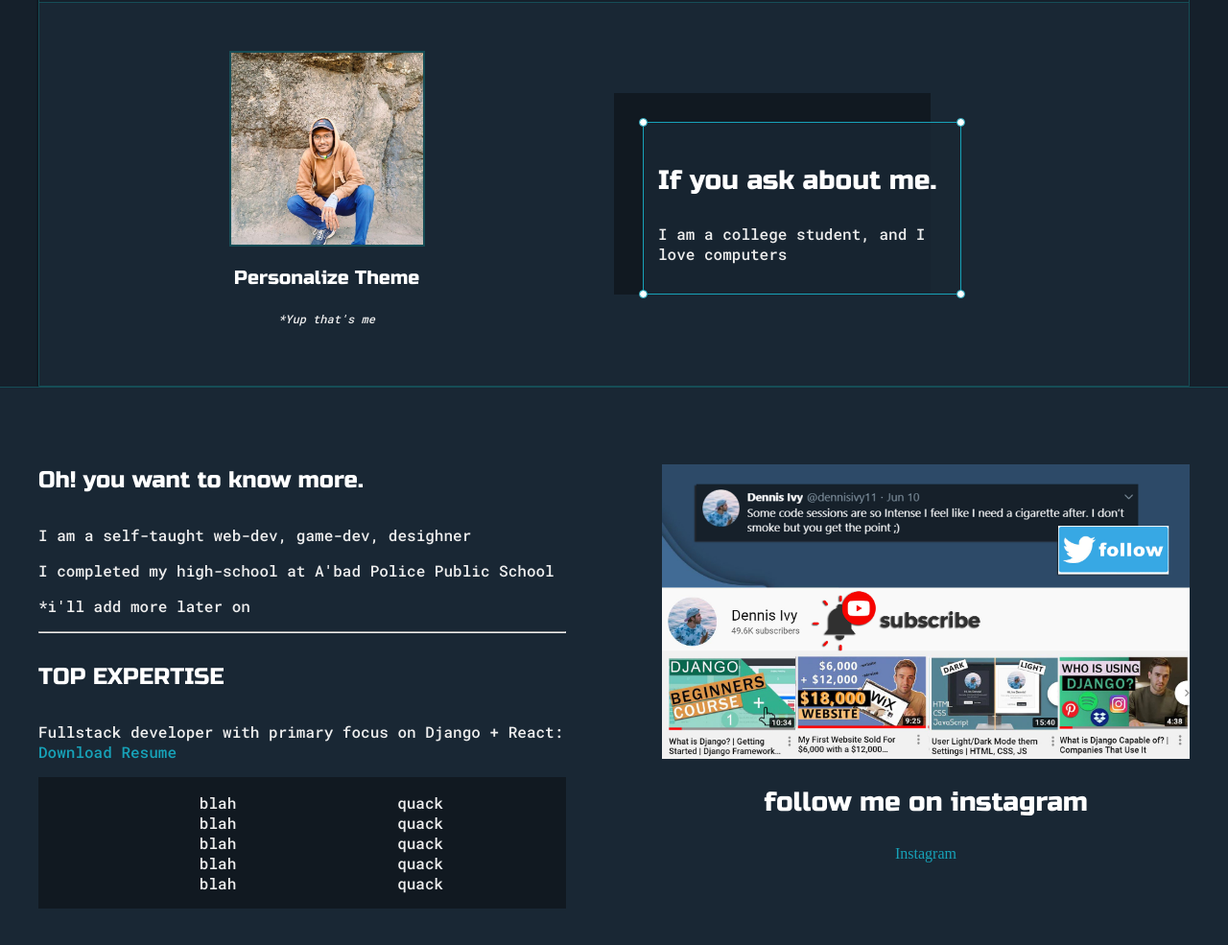
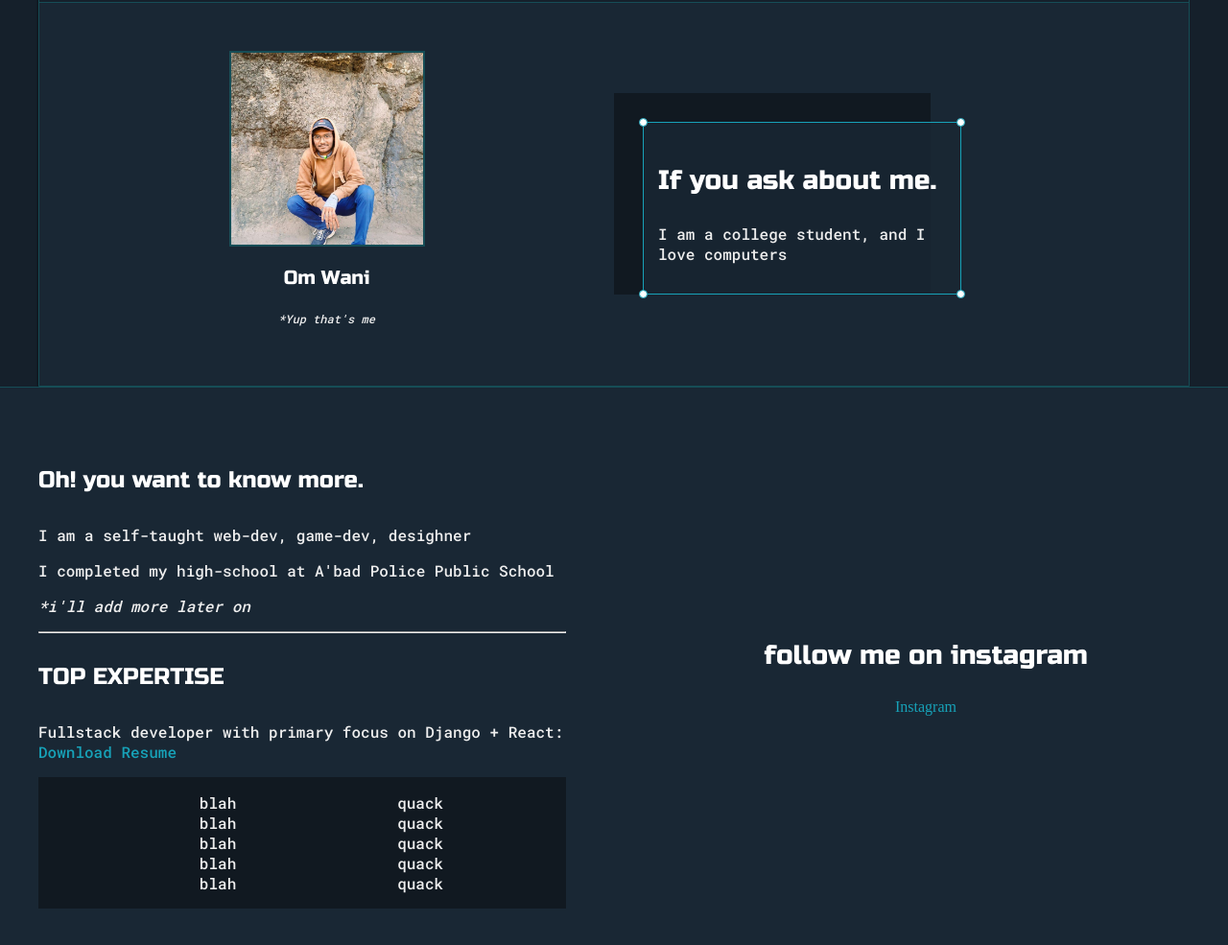
Before and after one commit to Ducky03/ducky.github.io, a plain HTML site: page index.html in a window 1280 px wide. Shown: the part 205-1190 px from the top of the page at 96% size. Drawn offline with Linux system fonts and the light colour scheme.

Commit message:
Update index.html

```diff
--- a/index.html
+++ b/index.html
@@ -44,7 +44,7 @@
 
 				<div class="left-column">
 					<img id="profile_pic" src="images/Ducky.jpg">
-					<h5 style="text-align: center;line-height: 0;">Personalize Theme</h5>
+					<h5 style="text-align: center;line-height: 0;">Om Wani</h5>
 
 					<!--<div id="theme-options-wrapper">
 						<div data-mode="blue" id="blue-mode" class="theme-dot"></div>
@@ -80,7 +80,7 @@
 					<p>I am a self-taught web-dev, game-dev, desighner</p>
 
 					<p>I completed my high-school at A'bad Police Public School</p>
-					<p>*i'll add more later on</p>
+					<p><i>*i'll add more later on</i></p>
 
 
 					<hr>
@@ -112,7 +112,7 @@
 
 
 				<div class="social-links">
-					<img id="social_img" src="images/follow.jpg">
+					<!--<img id="social_img" src="images/follow.jpg">-->
 					<h3>follow me on instagram</h3>
 
 					<a target="_blank" href="https://www.instagram.com/being_a_programmer">Instagram</a>
```
